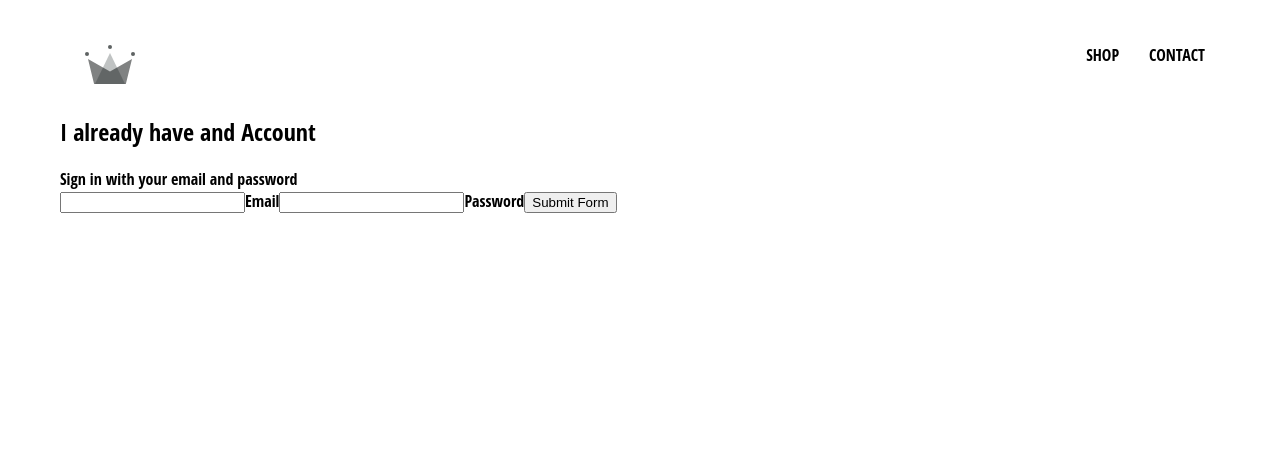
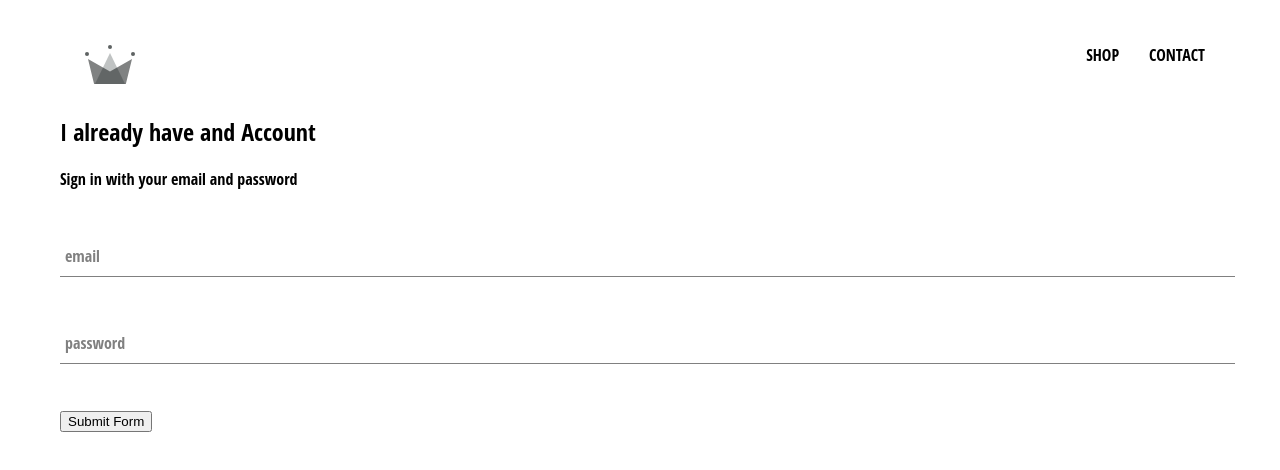
Before and after one commit to jps27CSE/Ecommerce_App-React, a React (Create React App) app: page /signin in a window 1280 px wide. Shown: the top 470 px of the page. Built offline with nearby package versions, Linux system fonts and the light colour scheme.

Commit message:
Form input Component

```diff
--- /dev/null
+++ b/src/components/form-input/form-input.style.scss
@@ -0,0 +1,54 @@
+$sub-color: grey;
+$main-color: black;
+
+@mixin shrinkLabel {
+  top: -14px;
+  font-size: 12px;
+  color: $main-color;
+}
+
+.group {
+  position: relative;
+  margin: 45px 0;
+
+  .form-input {
+    background: none;
+    background-color: white;
+    color: $sub-color;
+    font-size: 18px;
+    padding: 10px 10px 10px 5px;
+    display: block;
+    width: 100%;
+    border: none;
+    border-radius: 0;
+    border-bottom: 1px solid $sub-color;
+    margin: 25px 0;
+
+    &:focus {
+      outline: none;
+    }
+
+    &:focus ~ .form-input-label {
+      @include shrinkLabel();
+    }
+  }
+
+  input[type='password'] {
+    letter-spacing: 0.3em;
+  }
+
+  .form-input-label {
+    color: $sub-color;
+    font-size: 16px;
+    font-weight: normal;
+    position: absolute;
+    pointer-events: none;
+    left: 5px;
+    top: 10px;
+    transition: 300ms ease all;
+
+    &.shrink {
+      @include shrinkLabel();
+    }
+  }
+}
--- /dev/null
+++ b/src/components/form-input/form-inputComponent.js
@@ -0,0 +1,16 @@
+import React from 'react'
+import './form-input.style.scss'
+
+const FormInput = ({ handleChange, label, ...otherProps }) => (
+    <div className="group">
+        <input className='form-input' onChange={handleChange} {...otherProps} />
+        {
+            label ?
+                (<label className={`${otherProps.value.length ? 'shrink' : ''}form-input-label`}>
+                    {label}
+                </label>) : null
+        }
+    </div>
+)
+
+export default FormInput
--- a/src/components/sign-in/sign-in.Style.scss
+++ b/src/components/sign-in/sign-in.Style.scss
@@ -0,0 +1,4 @@
+.sign-in
+{
+    width:30vm;
+}
--- a/src/components/sign-in/sign-inComponent.js
+++ b/src/components/sign-in/sign-inComponent.js
@@ -1,6 +1,6 @@
 import React from 'react'
 import './sign-in.Style.scss'
-
+import FormInput from '../form-input/form-inputComponent'
 class SignIn extends React.Component {
     constructor(props) {
         super(props)
@@ -17,7 +17,7 @@
         this.setState({ email: '', password: '' })
     }
 
-    onHandleChange = (event) => {
+    handleChange = (event) => {
         const { value, name } = event.target
 
         this.setState({ [name]: value })
@@ -29,10 +29,8 @@
                 <h2>I already have and Account</h2>
                 <span>Sign in with your email and password</span>
                 <form onSubmit={this.handleSubmit}>
-                    <input name='email' type='email' value={this.state.email} onChange={this.onHandleChange} required />
-                    <label>Email</label>
-                    <input name='password' type='password' value={this.state.password} onChange={this.onHandleChange} required />
-                    <label>Password</label>
+                    <FormInput name='email' type='email' value={this.state.email} handleChange={this.handleChange} label='email' required />
+                    <FormInput name='password' type='password' value={this.state.password} handleChange={this.handleChange} label='password' required />
                     <input type='submit' value='Submit Form' />
                 </form>
             </div>
```
